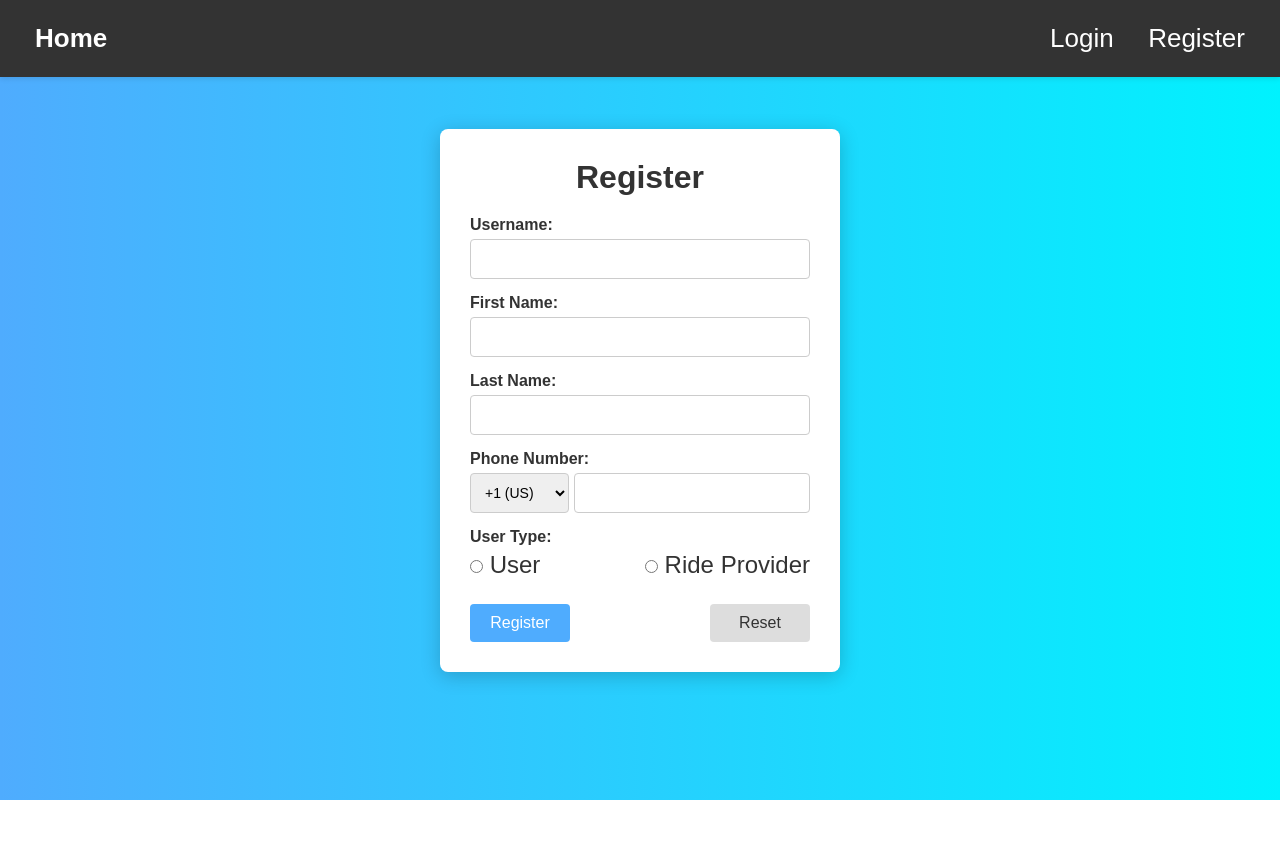
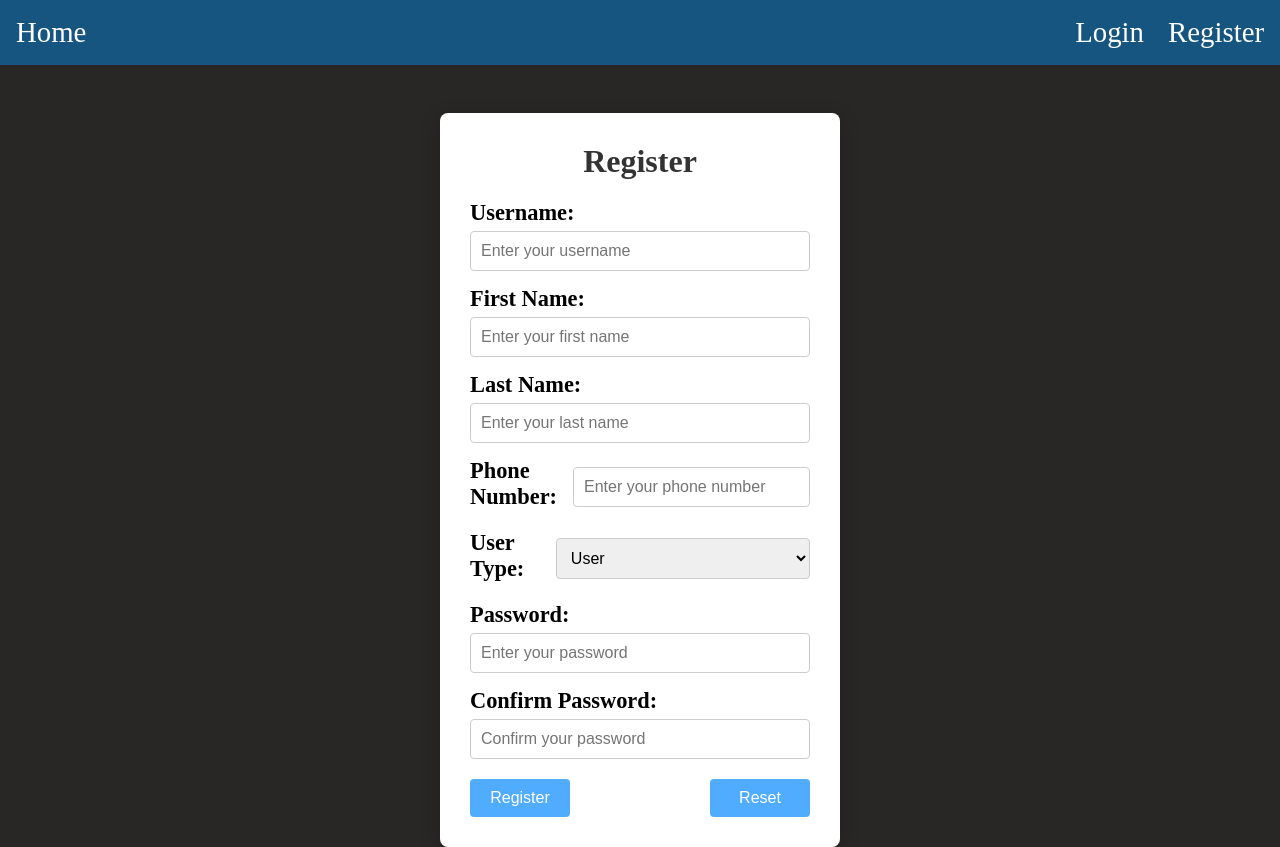
Before and after one commit to Kiran0343/ride-share, a Flask app: page /register in a window 1280 px wide. Before the commit the page ends 800 px from the top, so only its background shows below. Run offline with Flask 2, Linux system fonts and the light colour scheme.

Commit message:
working code

```diff
--- a/app/routes.py
+++ b/app/routes.py
@@ -1,6 +1,12 @@
-from flask import Blueprint, render_template, request, redirect, url_for, flash
+from flask import Blueprint, render_template, request, redirect, url_for, flash, jsonify
 from .models import User
 from . import db
+import firebase_admin
+from firebase_admin import credentials, auth
+
+# Initialize Firebase Admin SDK
+cred = credentials.Certificate('ride-share.json')  # Replace with your actual path
+firebase_admin.initialize_app(cred)
 
 main = Blueprint('main', __name__)
 
@@ -14,7 +20,7 @@ def register():
         username = request.form['username']
         first_name = request.form['first_name']
         last_name = request.form['last_name']
-        phone_number = request.form['phone_number']
+        phone_number = request.form['phone']
         user_type = request.form['user_type']
 
         new_user = User(
@@ -33,6 +39,31 @@ def register():
 
     return render_template('register.html')
 
+@main.route('/send_otp', methods=['POST'])
+def send_otp():
+    data = request.get_json()
+    phone_number = data.get('phone')
+
+    try:
+        # Send OTP using Firebase
+        verification_id = auth.verify_phone_number(phone_number)
+        return jsonify({'success': True, 'verificationId': verification_id})
+    except Exception as e:
+        return jsonify({'success': False, 'message': str(e)})
+
+@main.route('/verify_otp', methods=['POST'])
+def verify_otp():
+    data = request.get_json()
+    otp = data.get('otp')
+    verification_id = data.get('verificationId')
+
+    try:
+        # Verify OTP using Firebase
+        auth.verify(verification_id, otp)
+        return jsonify({'success': True})
+    except Exception as e:
+        return jsonify({'success': False, 'message': str(e)})
+
 @main.route('/login', methods=['GET', 'POST'])
 def login():
     # Implement login functionality
--- a/app/static/style.css
+++ b/app/static/style.css
@@ -1,54 +1,44 @@
-/* General Reset */
+/* General reset */
 * {
     margin: 0;
     padding: 0;
     box-sizing: border-box;
 }
 
-body {
-    font-family: 'Arial', sans-serif;
-    background: linear-gradient(to right, #4facfe, #00f2fe); /* Gradient background */
-    color: #333;
-    height: 100vh;
-    display: flex;
-    justify-content: center;
-    align-items: center;
-}
-
-header {
-    background-color: #333;
-    box-shadow: 0 2px 5px rgba(0, 0, 0, 0.1);
-    width: 100%;
-    position: absolute;
-    top: 0;
-}
-
-/* Navigation Bar */
+/* Navbar styles */
 .navbar {
-    max-width: 12000px;
-    margin: 0 auto;
+    background-color: #123;
+    padding: 8px 4px;
     display: flex;
     justify-content: space-between;
     align-items: center;
-    padding: 15px 20px;
+    color: white;
+    position: relative;
+}
+
+.nav-left, .nav-right {
+    display: flex;
 }
 
 .nav-item {
     color: white;
     text-decoration: none;
-    font-size: 26px;
-    padding: 8px 15px;
+    font-size: 1.8em; /* Increased font size */
+    padding: 8px 12px;
     transition: background 0.3s ease;
 }
 
 .nav-item:hover {
-    background: rgba(255, 255, 255, 0.2);
+    background-color: rgba(255, 255, 255, 0.2);
     border-radius: 4px;
 }
 
-.nav-left {
-    font-weight: bold;
+.menu-icon {
+    display: none;
+    font-size: 26px;
+    cursor: pointer;
 }
+
 
 /* Main Content */
 main {
@@ -76,6 +66,7 @@ h1 {
 
 .form-group {
     margin-bottom: 15px;
+    font-size: 1.4em;
 }
 
 label {
@@ -117,6 +108,8 @@ input[type="password"]:focus {
     margin-top: 20px;
 }
 
+
+
 /* Button Styling */
 .btn {
     background-color: #4facfe; /* Primary button color */
@@ -135,7 +128,7 @@ input[type="password"]:focus {
 }
 
 .btn-secondary {
-    background-color: #4facfe; /* Slightly lighter color for secondary button */
+    background-color: #4facfe; /* Same color as the Register button */
     color: white;
     border: none;
     padding: 10px 15px;
@@ -143,13 +136,12 @@ input[type="password"]:focus {
     cursor: pointer;
     font-size: 16px;
     transition: background 0.3s ease;
-    width: 100px; /* Same width as the register button */
+    width: 100px; /* Same width as the Register button */
 }
 
 .btn-secondary:hover {
-    background-color: #3b8cd7; /* Hover color for secondary button */
+    background-color: #3b8cd7; /* Same hover color as the Register button */
 }
-
 
 /* Radio Button Font Size */
 .radio-group label {
@@ -193,32 +185,46 @@ input[type="tel"] {
     background-color: #bbb;
 }
 
+.user-type-group {
+    display: flex;
+    align-items: center;
+}
+
+.user-type-group label {
+    margin-right: 10px;
+    font-weight: bold;
+}
+
+.user-type-group select {
+    width: 100%; /* Same width as other input fields */
+    padding: 10px;
+    font-size: 16px;
+    border: 1px solid #ccc;
+    border-radius: 4px;
+}
+
+.home-container {
+    color: white;
+    font-size: 20px;
+}
+
 /* Mobile styles */
 @media (max-width: 768px) {
-    .menu-icon {
-        display: inline;
-    }
-
-    /* Hide the nav items initially */
     .nav-right {
         display: none;
         flex-direction: column;
+        background-color: #165580;
+        position: absolute;
+        top: 100%;
+        left: 0;
         width: 100%;
-        background-color: #333;
-        position: absolute;
-        top: 50px;
-        left: 0;
     }
 
-    /* Show menu when active */
     .nav-right.active {
         display: flex;
     }
 
-    .nav-item {
-        padding: 10px;
-        text-align: center;
-        width: 100%;
-        border-top: 1px solid #444;
+    .menu-icon {
+        display: block;
     }
 }
--- a/app/templates/register.html
+++ b/app/templates/register.html
@@ -3,57 +3,117 @@
 <head>
     <meta charset="UTF-8">
     <meta name="viewport" content="width=device-width, initial-scale=1.0">
-    <title>Register Page</title>
-    <link rel="stylesheet" href="{{ url_for('static', filename='style.css') }}">
+    <link rel="stylesheet" href="static/style.css">
+    <title>Register</title>
+    <script>
+        function validateForm() {
+            const username = document.getElementById('username').value;
+            const firstName = document.getElementById('first_name').value;
+            const lastName = document.getElementById('last_name').value;
+            const phone = document.getElementById('phone').value;
+            const password = document.getElementById('password').value;
+            const confirmPassword = document.getElementById('confirm_password').value;
+
+            // Username cannot contain spaces
+            if (/\s/.test(username)) {
+                alert("Username cannot contain spaces.");
+                return false;
+            }
+
+            // First name and last name must be alphabetic
+            if (!/^[a-zA-Z]+$/.test(firstName) || !/^[a-zA-Z]+$/.test(lastName)) {
+                alert("First Name and Last Name can only contain letters.");
+                return false;
+            }
+
+            // Phone number must be 10 digits
+            if (!/^\d{10}$/.test(phone)) {
+                alert("Phone number must be exactly 10 digits.");
+                return false;
+            }
+
+            // Password validation
+            if (!/(?=.*[A-Z])(?=.*[0-9])(?=.*[!@#$%^&*])/.test(password)) {
+                alert("Password must contain at least one uppercase letter, one number, and one special character.");
+                return false;
+            }
+
+            // Confirm password must match
+            if (password !== confirmPassword) {
+                alert("Password and Confirm Password must match.");
+                return false;
+            }
+
+            return true; // Form is valid
+        }
+
+        function toggleMenu() {
+            const navRight = document.querySelector('.nav-right');
+            navRight.classList.toggle('active');
+        }
+    </script>
 </head>
-<body>
+<body style="background-color: #292626;">
 <header>
-        <nav class="navbar">
-            <a href="/" class="nav-item nav-left">Home</a>
+    <nav class="navbar" style="background-color: #165580;">
+        <div class="nav-left">
+            <a href="/" class="nav-item">Home</a>
+        </div>
+        <!-- Hamburger menu icon for mobile -->
+        <div class="menu-icon" onclick="toggleMenu()">☰</div>
         <div class="nav-right">
             <a href="/login" class="nav-item">Login</a>
             <a href="/register" class="nav-item">Register</a>
         </div>
     </nav>
 </header>
-    <main>
+
+<main style="margin-top: 3em;">
     <div class="register-container">
         <h1>Register</h1>
-            <form action="/register" method="POST">
+        <form action="/register" method="POST" onsubmit="return validateForm()">
             <div class="form-group">
                 <label for="username">Username:</label>
-                    <input type="text" id="username" name="username" required>
+                <input type="text" id="username" name="username" placeholder="Enter your username" required>
             </div>
+
             <div class="form-group">
                 <label for="first_name">First Name:</label>
-                    <input type="text" id="first_name" name="first_name" required>
+                <input type="text" id="first_name" name="first_name" placeholder="Enter your first name" required>
             </div>
+
             <div class="form-group">
                 <label for="last_name">Last Name:</label>
-                    <input type="text" id="last_name" name="last_name" required>
+                <input type="text" id="last_name" name="last_name" placeholder="Enter your last name" required>
             </div>
+
+            <div class="form-group phone-group">
+                <label for="phone">Phone Number:</label>
+                <input type="tel" id="phone" name="phone" placeholder="Enter your phone number" required>
+            </div>
+
+            <!-- User Type Dropdown -->
+            <div class="form-group user-type-group">
+                <label for="user_type">User Type:</label>
+                <select id="user_type" name="user_type" required>
+                    <option value="user">User</option>
+                    <option value="ride_provider">Ride Provider</option>
+                </select>
+            </div>
+
             <div class="form-group">
-                    <label for="phone">Phone Number:</label>
-                    <div class="phone-group">
-                        <select id="country_code" name="country_code" class="country-code" required>
-                            <option value="+1">+1 (US)</option>
-                            <option value="+44">+44 (UK)</option>
-                            <option value="+91">+91 (IN)</option>
-                            <!-- Add more country codes as needed -->
-                        </select>
-                        <input type="tel" id="phone" name="phone" required>
+                <label for="password">Password:</label>
+                <input type="password" id="password" name="password" placeholder="Enter your password" required>
             </div>
+
+            <div class="form-group">
+                <label for="confirm_password">Confirm Password:</label>
+                <input type="password" id="confirm_password" name="confirm_password" placeholder="Confirm your password" required>
             </div>
-                <div class="form-group">
-                    <label>User Type:</label>
-                    <div class="radio-group">
-                        <label><input type="radio" name="user_type" value="user" required> User</label>
-                        <label><input type="radio" name="user_type" value="ride_provider" required> Ride Provider</label>
-                    </div>
-                </div>
+
             <div class="form-actions">
                 <button type="submit" class="btn">Register</button>
-                    <button type="reset" class="btn-secondary">Reset</button>
+                <button type="reset" class="btn">Reset</button>
             </div>
         </form>
     </div>
```
Also changed, not shown: app/models.py (+36 -5 lines), app/templates/app.html (+20 -5 lines), app/templates/login.html (+18 -7 lines), ride-share.json (added, +13 -0 lines). Lines whose indentation alone changed are shown as unchanged.
